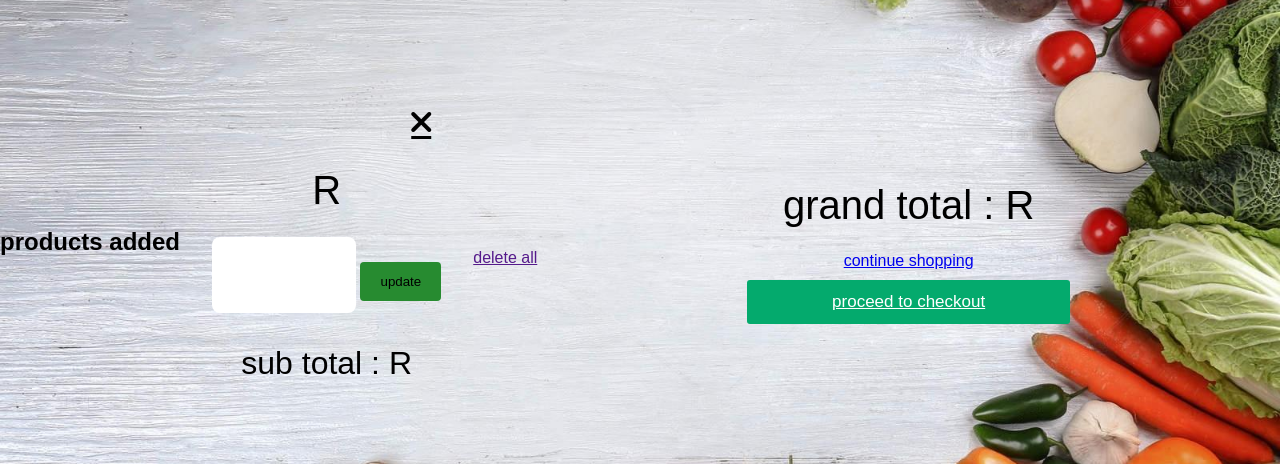
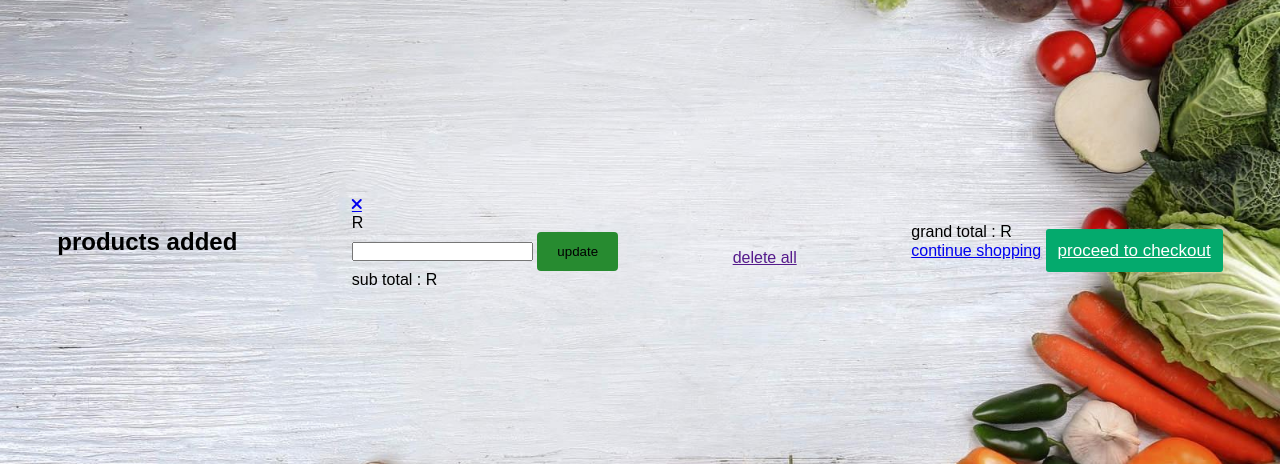
Before and after one commit to KoketsoMotsikwe/Organic-Farm-Fresh-Vegetables, a plain HTML site: page Organic-Farm-Fresh-Vegetables/shoppingcart.html in a window 1280 px wide. Shown: the part 198-662 px from the top of the page. Drawn offline with Linux system fonts and the light colour scheme.

Commit message:
cart css

```diff
--- a/Organic-Farm-Fresh-Vegetables/style.css
+++ b/Organic-Farm-Fresh-Vegetables/style.css
@@ -651,147 +651,6 @@ footer .end {
 footer .end span i {
     margin: 0 5px; /* Adjusted margin */
 }
-<<<<<<< HEAD
-
-
-.shopping-cart .box-container{
-    max-width: 1200px;
-    margin:0 auto;
-    display: grid;
-    grid-template-columns: repeat(auto-fit, 30rem);
-    align-items: center;
-    gap:1.5rem;
-    justify-content: center;
- }
-
- .shopping-cart .box-container .box{
-    text-align: center;
-    padding:2rem;
-    border-radius: .5rem;
-    background-color: var(--white);
-    box-shadow: var(--box-shadow);
-    position: relative;
-    border:var(--border);
- }
-
- .shopping-cart .box-container .box .fa-times{
-    position: absolute;
-    top:1rem; right:1rem;
-    height: 4.5rem;
-    width: 4.5rem;
-    line-height: 4.5rem;
-    font-size: 2rem;
-    background-color: var(--red);
-    color:var(--white);
-    border-radius: .5rem;
- }
-
- .shopping-cart .box-container .box .fa-times:hover{
-    background-color: var(--black);
- }
-
- .shopping-cart .box-container .box img{
-    height: 30rem;
- }
-
- .shopping-cart .box-container .box .name{
-    padding:1rem 0;
-    font-size: 2rem;
-    color:var(--black);
- }
-
- .shopping-cart .box-container .box .price{
-    padding:1rem 0;
-    font-size: 2.5rem;
-    color:var(--red);
- }
-
- .shopping-cart .box-container .box input[type="number"]{
-    margin:.5rem 0;
-    border:var(--border);
-    border-radius: .5rem;
-    padding:1.2rem 1.4rem;
-    font-size: 2rem;
-    color:var(--black);
-    width: 9rem;
- }
-
- .shopping-cart .box-container .box .sub-total{
-    padding-top: 1.5rem;
-    font-size: 2rem;
-    color:var(--light-color);
- }
-
- .shopping-cart .box-container .box .sub-total span{
-    color:var(--red);
- }
-
- .shopping-cart .cart-total{
-    max-width: 1200px;
-    margin:0 auto;
-    border:var(--border);
-    padding:2rem;
-    text-align: center;
-    margin-top: 2rem;
-    border-radius: .5rem;
- }
-
- .shopping-cart .cart-total p{
-    font-size: 2.5rem;
-    color:var(--light-color);
- }
-
- .shopping-cart .cart-total p span{
-    color:var(--red);
- }
-
- .shopping-cart .cart-total .flex{
-    display: flex;
-    flex-wrap: wrap;
-    column-gap:1rem;
-    margin-top: 1.5rem;
-    justify-content: center;
- }
-
- .shopping-cart .disabled{
-    pointer-events: none;
-    opacity: .5;
-    user-select: none;
- }
-
- .display-order{
-    max-width: 1200px;
-    margin: 0 auto;
-    text-align: center;
-    padding-bottom: 0;
- }
-
- .display-order p{
-    background-color: var(--light-bg);
-    color:var(--black);
-    font-size: 2rem;
-    padding:1rem 1.5rem;
-    border:var(--border);
-    display: inline-block;
-    margin:.5rem;
- }
-
- .display-order p span{
-    color:var(--red);
- }
-
- .display-order .grand-total{
-    margin-top: 2rem;
-    font-size: 2.5rem;
-    color:var(--light-color);
- }
-
- .display-order .grand-total span{
-    color:var(--red);
- }
-
-
-=======
 /*
 .container {
     max-width: 800px;
@@ -856,4 +715,3 @@ input[type=text], select, textarea {
   }
 
   /* home */
->>>>>>> 17e3d94a2a7d321a2ea245cb2ca51004eaa78554
```
